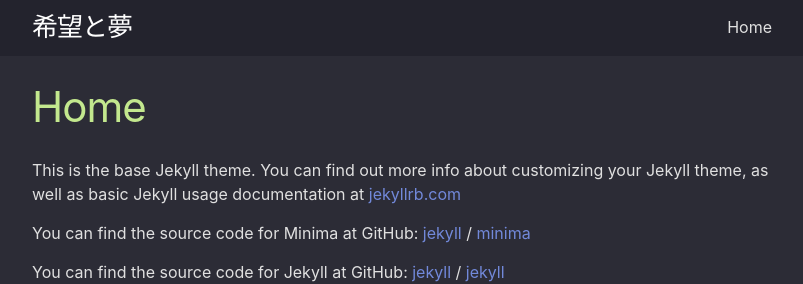
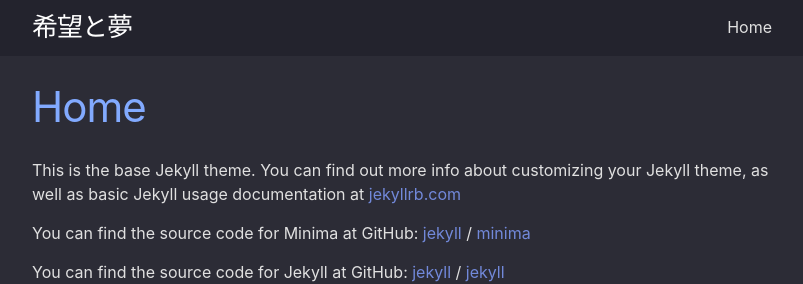
Before and after one commit to garciaErick/blog, a Jekyll site: the page built from about.md, in a window 1280 px wide. Shown: the top 284 px of the page, without its empty margins (238-1041 px from the left). Built offline with Jekyll 4.4.1, drawn with Linux system fonts in a browser that asks for light colours.

Commit message:
updated css

```diff
--- a/_sass/minima/_base.scss
+++ b/_sass/minima/_base.scss
@@ -99,7 +99,7 @@ h1, h2, h3, h4, h5, h6 {
 }
 
 h1{
-  color: #c3e88e;
+  color: #82aaff;
 }
 
 h2{
```
